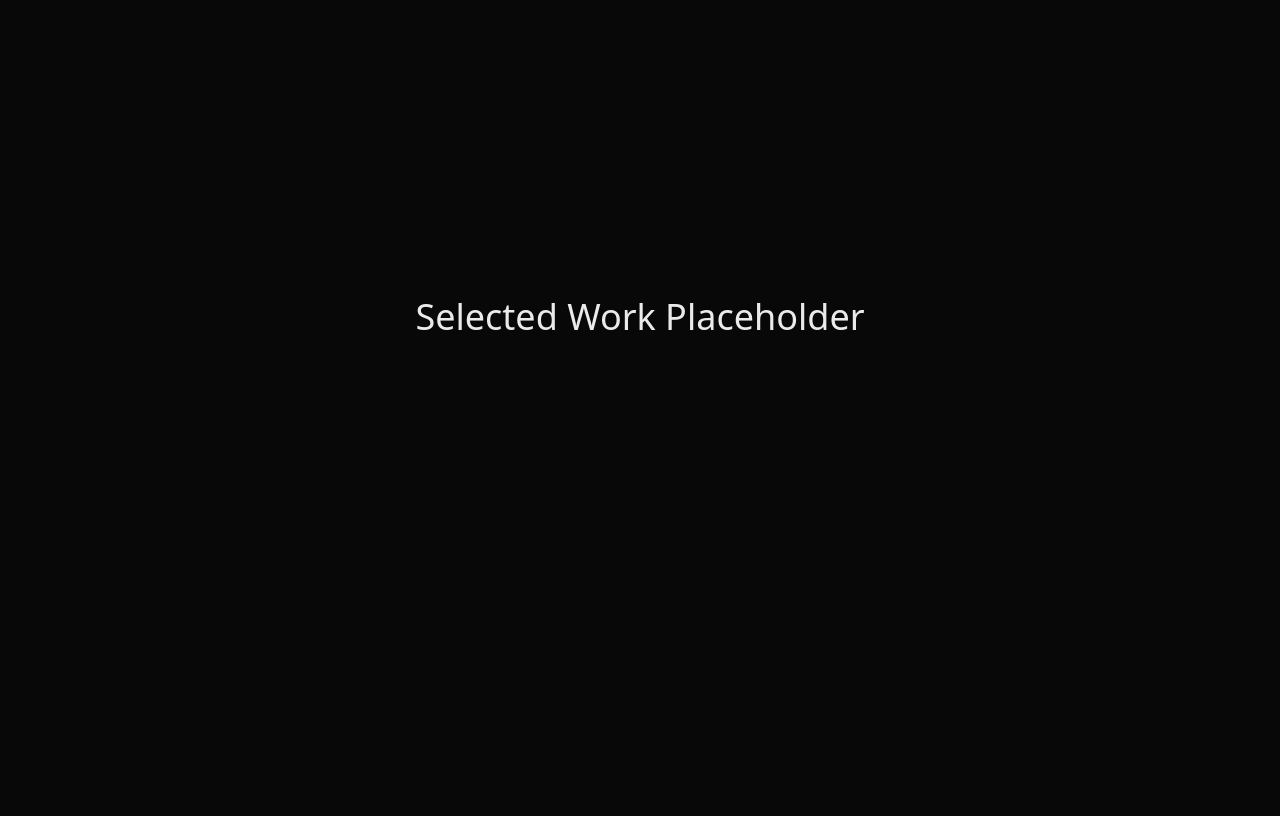
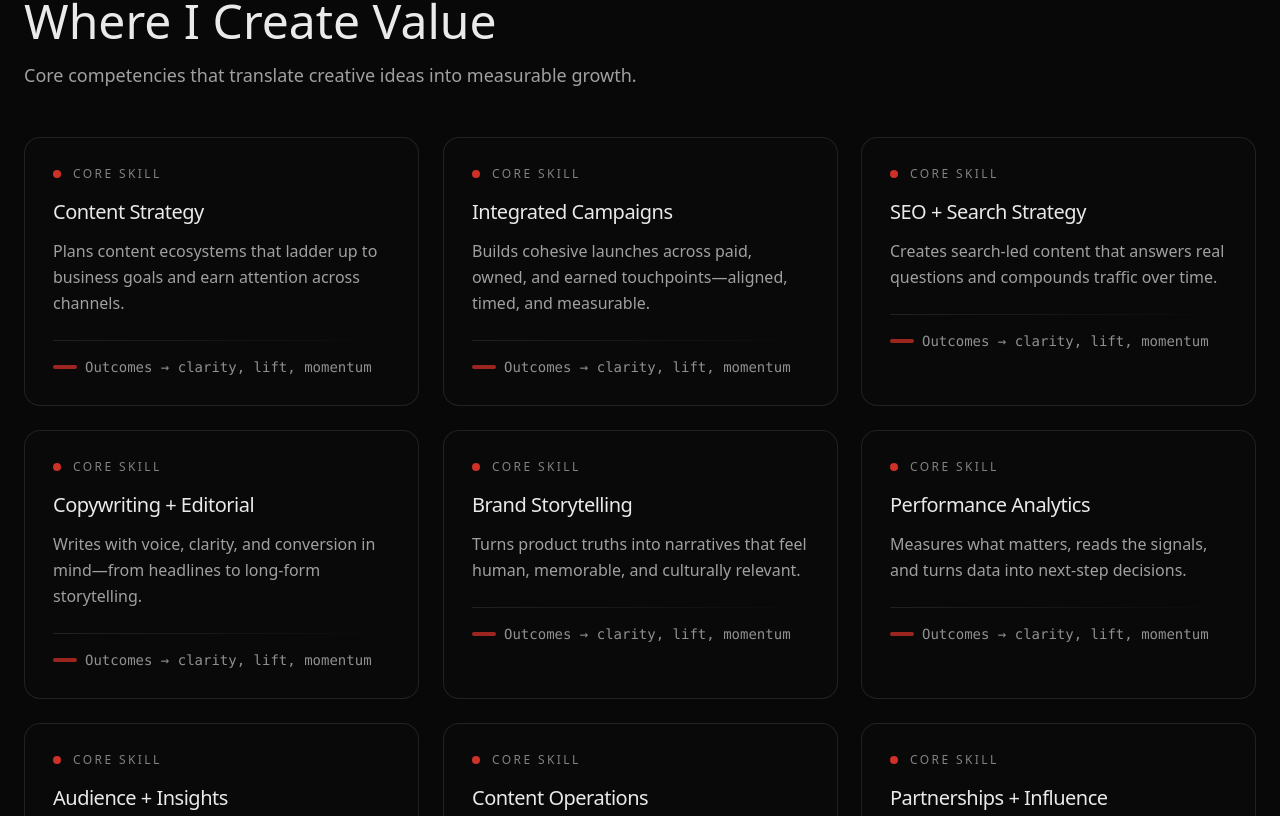
Before and after one commit to sarahsarahsarahX3/Personal-website-, a Next.js app: page / in a window 1280 px wide. Shown: the part 884-1700 px from the top of the page. Before the commit the page ends 1600 px from the top, so only its background shows below. Built offline with nearby package versions, Linux system fonts and the light colour scheme; a web font is replaced by a local one.

Commit message:
core compentancies

```diff
--- /dev/null
+++ b/app/components/home/ValueSection.tsx
@@ -0,0 +1,86 @@
+const valueItems = [
+  {
+    title: "Content Strategy",
+    description: "Plans content ecosystems that ladder up to business goals and earn attention across channels.",
+  },
+  {
+    title: "Integrated Campaigns",
+    description: "Builds cohesive launches across paid, owned, and earned touchpoints—aligned, timed, and measurable.",
+  },
+  {
+    title: "SEO + Search Strategy",
+    description: "Creates search-led content that answers real questions and compounds traffic over time.",
+  },
+  {
+    title: "Copywriting + Editorial",
+    description: "Writes with voice, clarity, and conversion in mind—from headlines to long-form storytelling.",
+  },
+  {
+    title: "Brand Storytelling",
+    description: "Turns product truths into narratives that feel human, memorable, and culturally relevant.",
+  },
+  {
+    title: "Performance Analytics",
+    description: "Measures what matters, reads the signals, and turns data into next-step decisions.",
+  },
+  {
+    title: "Audience + Insights",
+    description: "Maps audiences, behaviors, and motivations to sharpen messaging and creative direction.",
+  },
+  {
+    title: "Content Operations",
+    description: "Designs workflows, calendars, and systems that keep production consistent and scalable.",
+  },
+  {
+    title: "Partnerships + Influence",
+    description: "Activates creators, stakeholders, and partners to extend reach and credibility.",
+  },
+];
+
+export function ValueSection() {
+  return (
+    <section className="border-t border-white/10 py-20">
+      <div className="container mx-auto px-6">
+        <header className="mb-12 max-w-3xl">
+          <h2 className="text-4xl md:text-5xl font-display animate-fade-in-up">Where I Create Value</h2>
+          <p className="mt-4 text-text-secondary text-lg text-balance animate-fade-in-up delay-100">
+            Core competencies that translate creative ideas into measurable growth.
+          </p>
+        </header>
+
+        <div className="grid gap-6 md:grid-cols-2 lg:grid-cols-3">
+          {valueItems.map((item) => (
+            <div
+              key={item.title}
+              className="group relative overflow-hidden rounded-2xl border border-white/10 bg-surface-alt/20 p-7 transition will-change-transform hover:-translate-y-1 hover:border-accent/40"
+            >
+              <div className="pointer-events-none absolute inset-0 opacity-0 transition-opacity duration-300 group-hover:opacity-100">
+                <div className="absolute inset-0 bg-gradient-to-br from-accent/10 via-transparent to-transparent" />
+                <div className="absolute -right-24 -top-24 h-48 w-48 rounded-full bg-accent/10 blur-2xl" />
+              </div>
+
+              <div className="relative">
+                <div className="mb-4 flex items-center gap-3">
+                  <span className="h-2 w-2 rounded-full bg-accent/80" />
+                  <span className="text-xs uppercase tracking-[0.2em] text-text-secondary/80">
+                    Core Skill
+                  </span>
+                </div>
+
+                <h3 className="text-xl font-medium tracking-tight">{item.title}</h3>
+                <p className="mt-3 text-text-secondary leading-relaxed">{item.description}</p>
+
+                <div className="mt-6 h-px w-full bg-gradient-to-r from-white/10 via-white/5 to-transparent" />
+
+                <div className="mt-4 inline-flex items-center gap-2 text-sm text-text-secondary/90">
+                  <span className="h-1 w-6 rounded-full bg-accent/60 transition-all duration-300 group-hover:w-10" />
+                  <span className="font-mono">Outcomes → clarity, lift, momentum</span>
+                </div>
+              </div>
+            </div>
+          ))}
+        </div>
+      </div>
+    </section>
+  );
+}
--- a/app/page.tsx
+++ b/app/page.tsx
@@ -1,9 +1,11 @@
 import { Hero } from "@/app/components/home/Hero";
+import { ValueSection } from "@/app/components/home/ValueSection";
 
 export default function Home() {
   return (
-    <main className="bg-surface text-text-primary min-h-[200vh]"> {/* Added height for scroll testing */}
+    <main className="bg-surface text-text-primary min-h-screen">
       <Hero />
+      <ValueSection />
       <div className="h-screen flex items-center justify-center border-t border-white/10">
         <h2 className="text-4xl font-display">Selected Work Placeholder</h2>
       </div>
```
